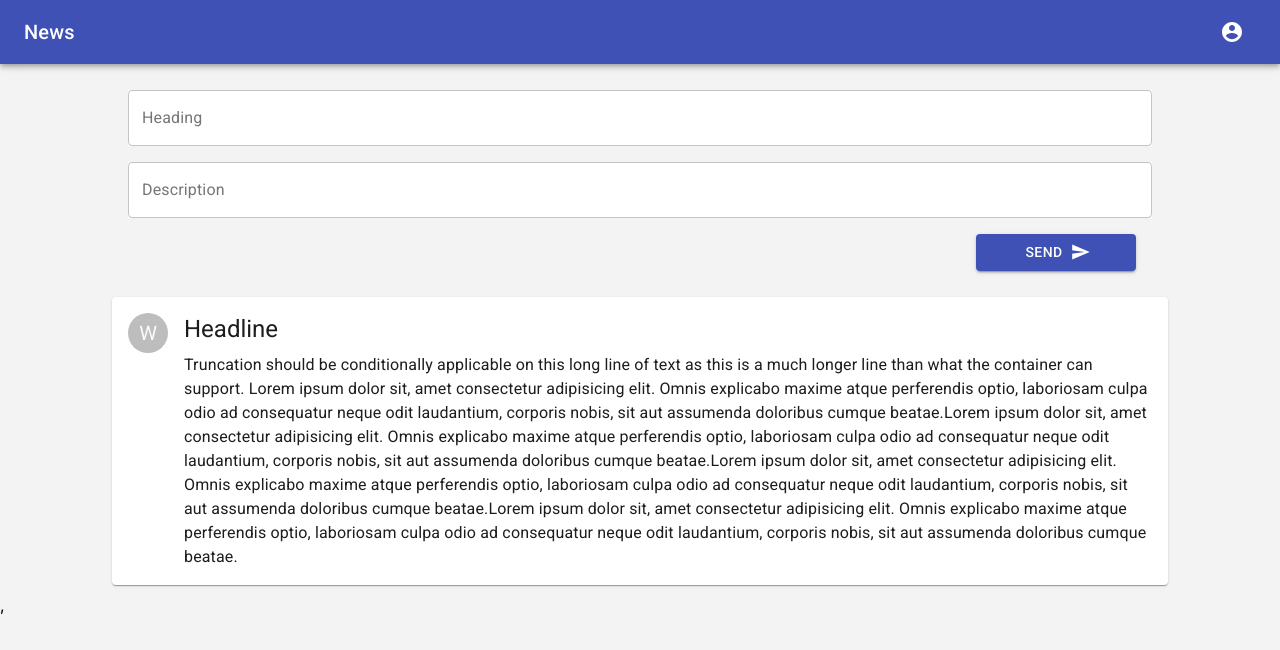
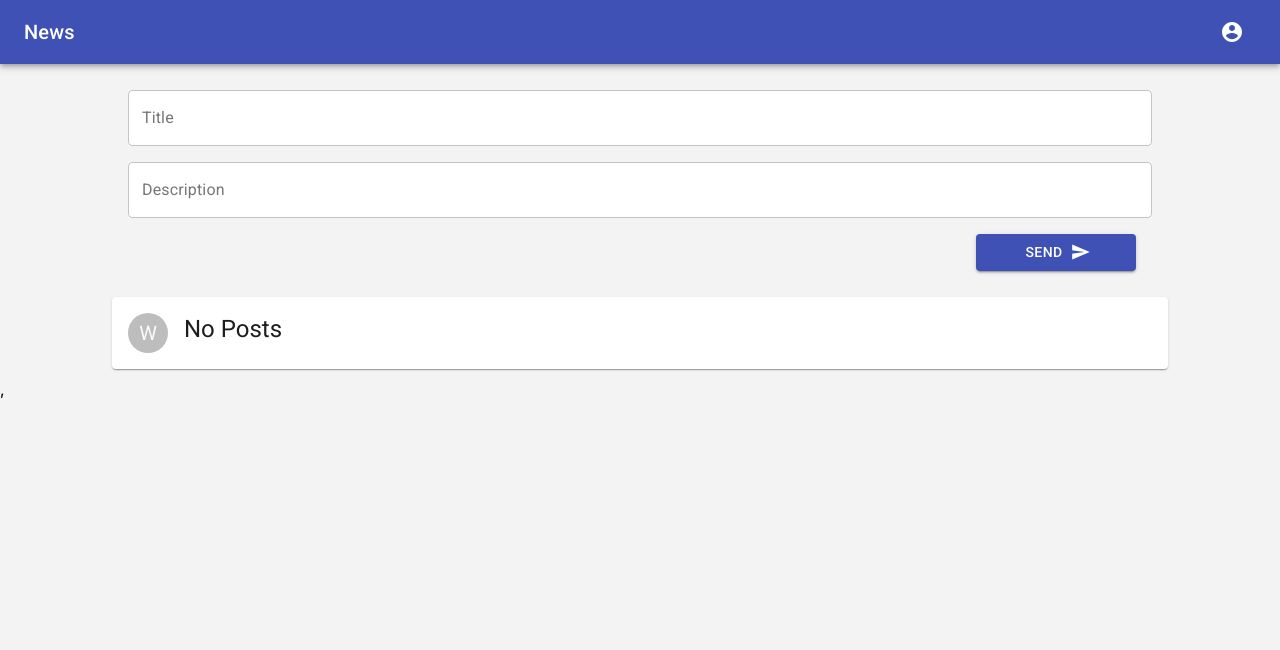
Before and after one commit to Alexalexlex/SocialNetwork-React-Redux-Saga, a React (Create React App) app: page /main in a window 1280 px wide. Shown: the top 650 px of the page. Built offline with nearby package versions, Linux system fonts and the light colour scheme.

Commit message:
One action work now

```diff
--- a/src/components/Main.jsx
+++ b/src/components/Main.jsx
@@ -11,6 +11,7 @@ import Button from '@material-ui/core/Button'
 import Icon from '@material-ui/core/Icon';
 import { connect } from 'react-redux'
 import PropTypes from 'prop-types'
+import { setPost } from '../actions/postAction'
 
 
 const classes = {
@@ -42,8 +43,44 @@ const classes = {
 };
 
 class Main extends React.Component {
+    constructor(props){
+        super(props)
+
+        this.state = {
+            title: '',
+            description: '',
+        }
+
+        this.handleTitle = this.handleTitle.bind(this);
+        this.handleDescription = this.handleDescription.bind(this);
+        this.onBtnClick = this.onBtnClick.bind(this);
+    }
+
+    onBtnClick() {
+        this.props.setPostAction(this.state)
+    }
+
+    handleTitle(e) {
+        e.preventDefault()
+        this.setState({title: e.target.value})
+    }
+
+    handleDescription(e) {
+        e.preventDefault()
+        this.setState({description: e.target.value})
+    }
 
     render() {
+        // const result = (filterTodos.length) ? (
+        //     filterTodos.map(todo => {
+        //         return(
+
+        //         )
+        //     })
+        // ) : (
+
+        // )
+        const { title, description } = this.props
         return (
             <div className={this.props.classes.root}>
                 <MenuNav />
@@ -57,12 +94,14 @@ class Main extends React.Component {
                         alignContent="center"
                     >
                         <TextField
+                            onChange={this.handleTitle}
                             className={this.props.classes.input}
-                            label="Heading"
+                            label="Title"
                             autoComplete="current-password"
                             variant="outlined"
                         />
                         <TextField
+                            onChange={this.handleDescription}
                             className={this.props.classes.input}
                             id="outlined-textarea"
                             label="Description"
@@ -71,6 +110,7 @@ class Main extends React.Component {
                         />
                         <Grid item>
                             <Button
+                                onClick={this.onBtnClick}
                                 type="submit"
                                 variant="contained"
                                 color="primary"
@@ -90,9 +130,9 @@ class Main extends React.Component {
                             </Grid>
                             <Grid item xs>
                                 <Typography variant="h5" gutterBottom>
-                                    {this.props.headline}
+                                    {title}
                                 </Typography>
-                                <Typography>{this.props.description}</Typography>
+                                <Typography>{description}</Typography>
                             </Grid>
                         </Grid>
                         </Link>
@@ -107,11 +147,19 @@ Main.propTypes = {
     description: PropTypes.string.isRequired,
   }
 
-const mapStateToProps = store => {
+  const mapDispatchToProps = dispatch => {
     return {
-        headline: store.posts.headline,
-        description: store.posts.description,
+      setPostAction: post => dispatch(setPost(post))
     }
   }
 
-export default connect(mapStateToProps)(withStyles(classes)(Main))
+const mapStateToProps = store => {
+    console.log(store)
+    return {
+        title: store.posts.title,
+        description: store.posts.description,
+
+    }
+  }
+
+export default connect(mapStateToProps, mapDispatchToProps)(withStyles(classes)(Main))
--- a/src/reducers/posts.js
+++ b/src/reducers/posts.js
@@ -1,21 +1,13 @@
 const initialState = {
-    headline: 'Headline',
-    description: `Truncation should be conditionally applicable on this long line of text
-    as this is a much longer line than what the container can support. Lorem ipsum dolor sit, amet consectetur adipisicing elit.
-   Omnis explicabo maxime atque perferendis optio, laboriosam culpa odio ad consequatur neque odit laudantium,
-   corporis nobis, sit aut assumenda doloribus cumque beatae.Lorem ipsum dolor sit, amet consectetur adipisicing elit.
-   Omnis explicabo maxime atque perferendis optio, laboriosam culpa odio ad consequatur neque odit laudantium, corporis nobis,
-   sit aut assumenda doloribus cumque beatae.Lorem ipsum dolor sit, amet consectetur adipisicing elit. Omnis explicabo maxime atque perferendis optio,
-   laboriosam culpa odio ad consequatur neque odit laudantium, corporis nobis, sit aut assumenda doloribus cumque beatae.Lorem ipsum dolor sit, amet consectetur
-   adipisicing elit. Omnis explicabo maxime atque perferendis optio, laboriosam culpa odio ad consequatur neque odit laudantium, corporis nobis,
-   sit aut assumenda doloribus cumque beatae.`,
+    title: 'No Posts',
+    description: ``,
     comments: [],
   }
 
 export function postsReducer(state = initialState, action) {
     switch (action.type) {
         case 'SET_POST':
-          return { ...state, post: action.payload }
+          return { ...state, title: action.payload.title, description: action.payload.description }
 
         default:
           return state
```
